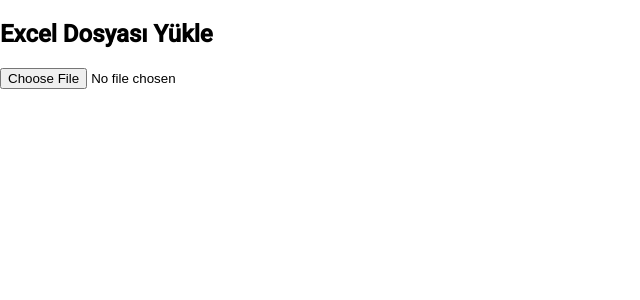
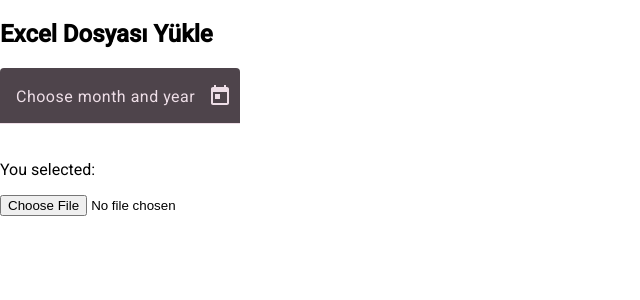
Before and after one commit to ulasfe/nurse-shift-planner, an Angular app: page /excel-upload in a window 1280 px wide. Shown: the top 300 px of the page, without its empty margins (0-640 px from the left). Built offline with nearby package versions, Linux system fonts and the light colour scheme.

Commit message:
Date time picker değişecek

```diff
--- /dev/null
+++ b/src/app/month-year-picker/month-year-picker.component.html
@@ -0,0 +1,19 @@
+<mat-form-field appearance="fill">
+  <mat-label>Choose month and year</mat-label>
+  <input
+    matInput
+    [matDatepicker]="picker"
+    [value]="date"
+    readonly
+  >
+  <mat-datepicker-toggle matSuffix [for]="picker"></mat-datepicker-toggle>
+  <mat-datepicker
+    #picker
+    startView="multi-year"
+    (yearSelected)="chosenYearHandler($event)"
+    (monthSelected)="chosenMonthHandler($event, picker)"
+    panelClass="month-picker">
+  </mat-datepicker>
+</mat-form-field>
+
+<p>You selected: {{ date | date:'MMMM yyyy' }}</p>
--- /dev/null
+++ b/src/app/month-year-picker/month-year-picker.component.ts
@@ -0,0 +1,40 @@
+import { Component } from '@angular/core';
+import { DatePipe } from '@angular/common';
+import { MatDatepickerModule } from '@angular/material/datepicker';
+import { MatNativeDateModule, provideNativeDateAdapter } from '@angular/material/core';
+import { MatFormFieldModule } from '@angular/material/form-field';
+import { MatInputModule } from '@angular/material/input';
+import { MatButtonModule } from '@angular/material/button';
+import { MatIconModule } from '@angular/material/icon';
+
+@Component({
+  selector: 'app-month-year-picker',
+  standalone: true,
+  imports: [
+    DatePipe,              // 👈 add this line
+    MatDatepickerModule,
+    MatNativeDateModule,
+    MatFormFieldModule,
+    MatInputModule,
+    MatButtonModule,
+    MatIconModule
+  ],
+  providers: [provideNativeDateAdapter()],
+  templateUrl: './month-year-picker.component.html'
+})
+export class MonthYearPickerComponent {
+  date: Date | null = null;
+
+  chosenYearHandler(normalizedYear: Date) {
+    const ctrlValue = this.date || new Date();
+    ctrlValue.setFullYear(normalizedYear.getFullYear());
+    this.date = ctrlValue;
+  }
+
+  chosenMonthHandler(normalizedMonth: Date, datepicker: any) {
+    const ctrlValue = this.date || new Date();
+    ctrlValue.setMonth(normalizedMonth.getMonth());
+    this.date = ctrlValue;
+    datepicker.close();
+  }
+}
--- a/src/app/pages/excel-upload/excel-upload.component.html
+++ b/src/app/pages/excel-upload/excel-upload.component.html
@@ -1,6 +1,7 @@
 <!-- Debug: Array’lerin içini görün -->
 
  <h2>Excel Dosyası Yükle</h2>
+ <app-month-year-picker></app-month-year-picker>
     <input type="file" (change)="onFileChange($event)" accept=".xlsx, .xls" />
 
     <table
--- a/src/app/pages/excel-upload/excel-upload.component.ts
+++ b/src/app/pages/excel-upload/excel-upload.component.ts
@@ -2,13 +2,14 @@ import { Component } from '@angular/core';
 import * as XLSX from 'xlsx';
 import { CommonModule } from '@angular/common';
 import { NurseShift, ShiftCode, ShiftEntry, ShiftResponse } from '../../models/nurse-shift.model';
+import { MonthYearPickerComponent } from '../../month-year-picker/month-year-picker.component';
 import { HttpClient, HttpClientModule } from '@angular/common/http';
 import { PivotDisplayComponent } from '../pivot-display/pivot-display.component';
 
 @Component({
   selector: 'app-excel-upload',
   standalone: true,
-  imports: [CommonModule,PivotDisplayComponent, HttpClientModule],
+  imports: [CommonModule,PivotDisplayComponent, HttpClientModule,MonthYearPickerComponent],
     styleUrls: ['./excel-upload.component.scss'],
  templateUrl: './excel-upload.component.html',
 })
```
Also changed, not shown: src/app/month-year-picker/month-year-picker.component.scss (added), 1 other file (tests, documents, lock files or other folders).
